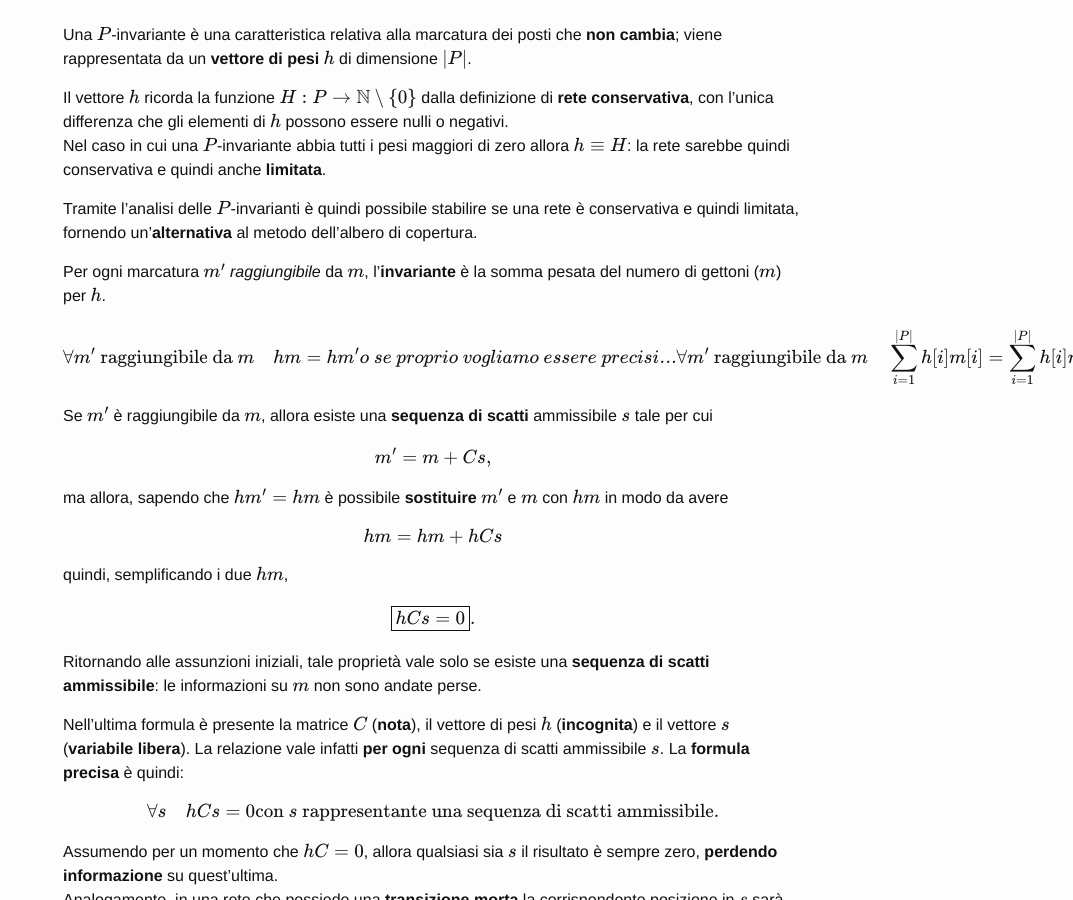
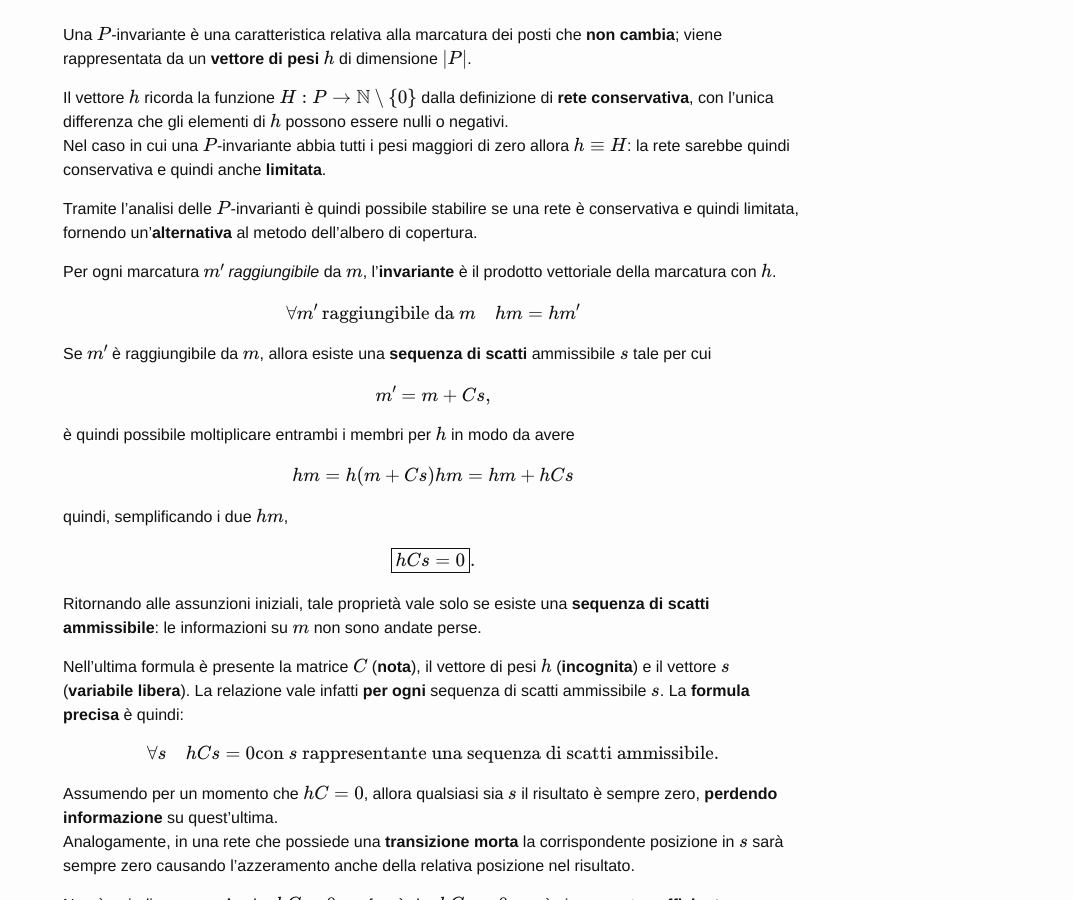
Before and after one commit to MarcoBuster/sweng, a Jekyll site: the page built from _posts/2022-12-14-analisi-reti-di-petri.md, in a window 1280 px wide and 900 px high, scrolled down 11570 px. Shown: the whole window, without its empty margins (207-1280 px from the left). Built offline with Jekyll 4.4.1, drawn with Linux system fonts in a browser that asks for light colours; formulas are drawn with MathJax 3; the table of contents is made by our own code.

Commit message:
Fix 'P-invarianti' section

```diff
--- a/_posts/2022-12-14-analisi-reti-di-petri.md
+++ b/_posts/2022-12-14-analisi-reti-di-petri.md
@@ -491,12 +491,10 @@ Nel caso in cui una $$P$$-invariante abbia tutti i pesi maggiori di zero allora
 
 Tramite l'analisi delle $$P$$-invarianti è quindi possibile stabilire se una rete è conservativa e quindi limitata, fornendo un'**alternativa** al metodo dell'albero di copertura.
 
-Per ogni marcatura $$m'$$ _raggiungibile_ da $$m$$, l'**invariante** è la somma pesata del numero di gettoni ($$m$$) per $$h$$.
+Per ogni marcatura $$m'$$ _raggiungibile_ da $$m$$, l'**invariante** è il prodotto vettoriale della marcatura con $$h$$.
 
 $$
-\forall m' \text{ raggiungibile da }m \quad hm = hm' \\
-\textit{o se proprio vogliamo essere precisi...} \\
-\forall m' \text{ raggiungibile da }m \quad \sum_{i=1}^{\vert P \vert} h[i] m[i] = \sum_{i=1}^{\vert P \vert} h[i] m'[i].
+\forall m' \text{ raggiungibile da }m \quad hm = hm'
 $$
 
 Se $$m'$$ è raggiungibile da $$m$$, allora esiste una **sequenza di scatti** ammissibile $$s$$ tale per cui
@@ -505,9 +503,10 @@ $$
 m' = m + C s,
 $$
 
-ma allora, sapendo che $$hm' = hm$$ è possibile **sostituire** $$m'$$ e $$m$$ con $$hm$$ in modo da avere
+è quindi possibile moltiplicare entrambi i membri per $$h$$ in modo da avere
 
 $$
+hm = h(m + Cs) \\
 hm = hm + hCs
 $$
 
```
